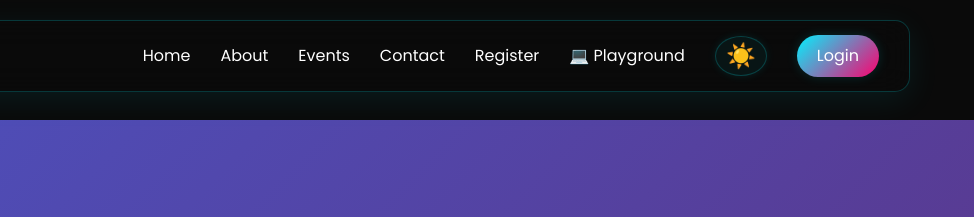
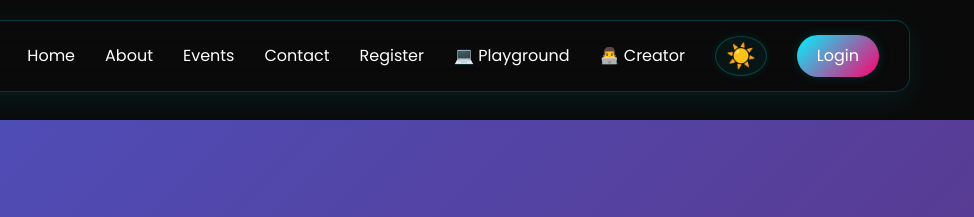
Before and after one commit to Pranav104-1/GdGWeB, a plain HTML site: page Frontend/about.html in a window 1280 px wide. Shown: the top 217 px of the page, 306-1280 px from the left. Drawn offline with Linux system fonts and the light colour scheme.

Commit message:
feat: add creator link to navigation in multiple pages

```diff
--- a/Frontend/about.html
+++ b/Frontend/about.html
@@ -26,6 +26,7 @@
                 <li><a href="contact.html" class="nav-link">Contact</a></li>
                 <li><a href="register.html" class="nav-link">Register</a></li>
                 <li><a href="playground.html" class="nav-link">💻 Playground</a></li>
+                <li><a href="creator.html" class="nav-link">👨‍💻 Creator</a></li>
                 <li><button id="darkModeBtn" class="dark-mode-btn" title="Toggle Dark Mode">🌙</button></li>
                 <li><a href="login.html" class="nav-link auth-link">Login</a></li>
             </ul>
```
Also changed, not shown: Frontend/contact.html (+1 -0 lines), Frontend/forgot-password.html (+1 -0 lines), Frontend/index.html (+1 -0 lines), Frontend/profile.html (+1 -0 lines), Frontend/register.html (+1 -0 lines).
